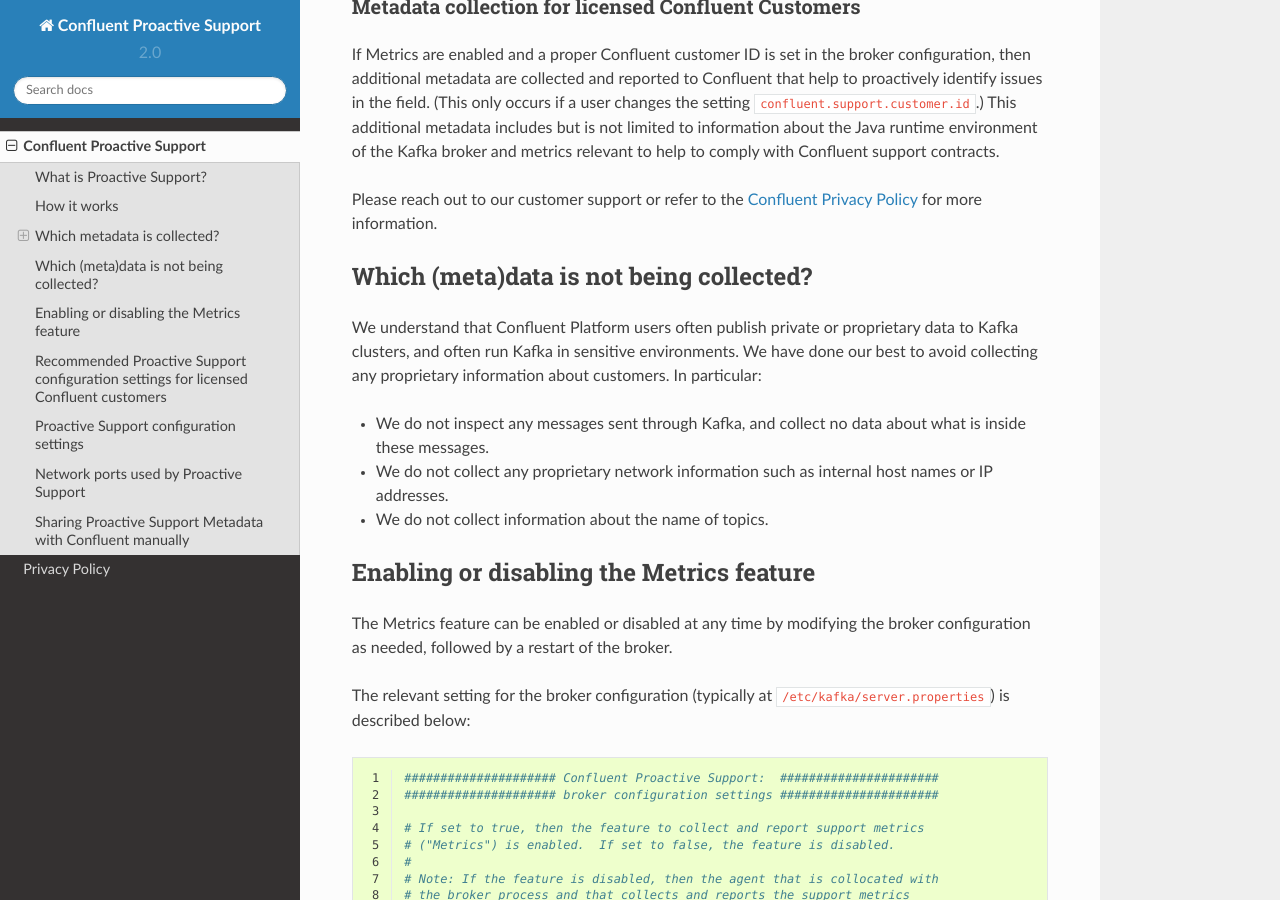
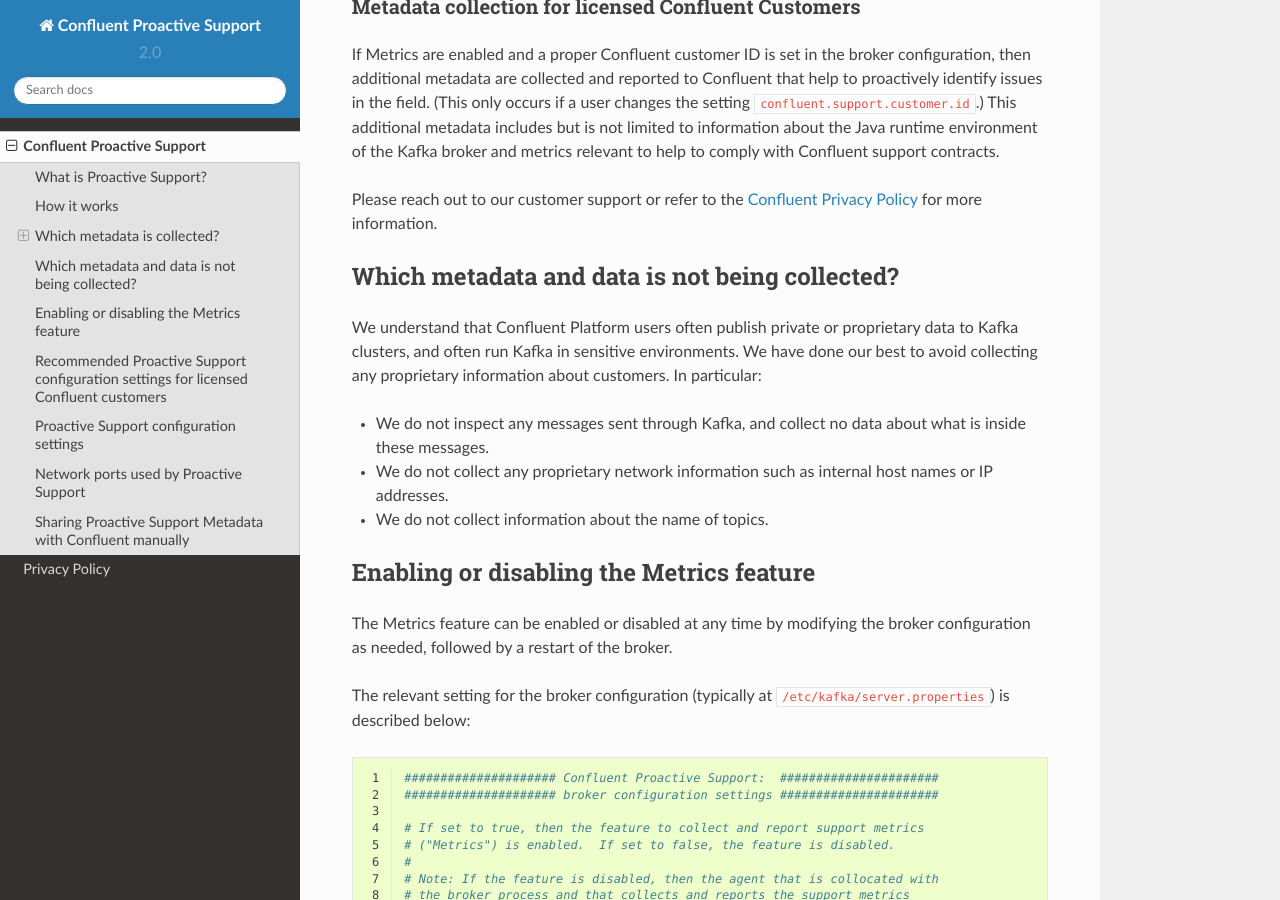
Before and after one commit to mohnishbasha/support-metrics-client, a Sphinx documentation site: the page built from docs/proactive-support.rst, in a window 1280 px wide and 900 px high, scrolled down 1658 px. Built offline with Sphinx 7.4.7 and the Read the Docs theme 2.0.0, drawn with Linux system fonts in a browser that asks for light colours.

Commit message:
Changed working to metadata and data

```diff
--- a/docs/proactive-support.rst
+++ b/docs/proactive-support.rst
@@ -34,7 +34,7 @@
 
 .. _ps-which-metadata-is-being-collected:
 
-Which metadata is  collected?
+Which metadata is collected?
 -----------------------------
 
 Anonymous metadata collection (default)
@@ -56,7 +56,7 @@
 Please reach out to our customer support or refer to the `Confluent Privacy Policy <http://www.confluent.io/privacy>`_ for more information.
 
 
-Which (meta)data is not being collected?
+Which metadata and data is not being collected?
 ----------------------------------------
 
 We understand that Confluent Platform users often publish private or proprietary data to Kafka clusters, and often run Kafka in sensitive environments.  We have done our best to avoid collecting any proprietary information about customers.  In particular:
```
